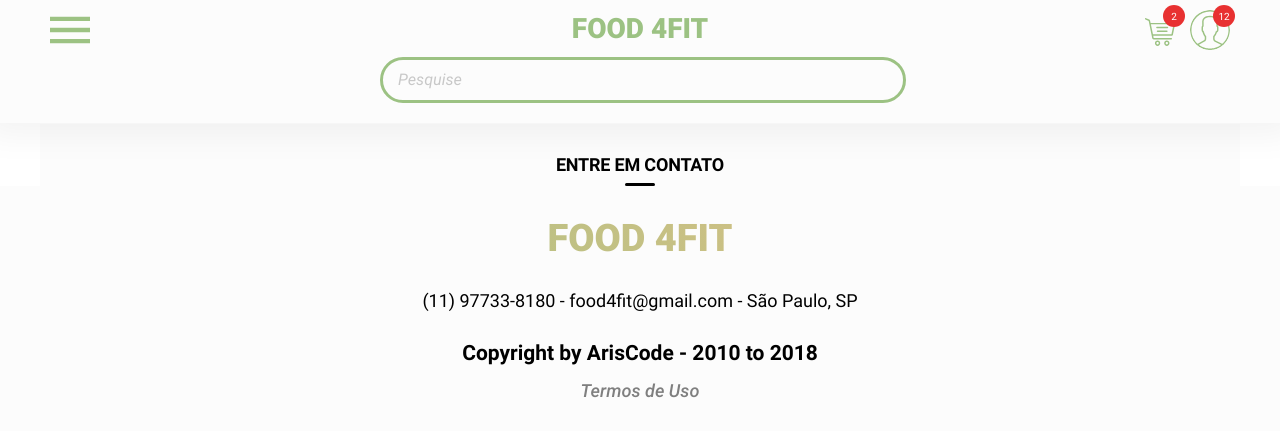
After one commit to ArisCodeOFC/Food4FITWeb, a PHP site: page /view/fit-session.php in a window 1280 px wide. The commit adds this page. Shown: the top 437 px of the page. Run offline with PHP 8.4, Linux system fonts and the light colour scheme.

Commit message:
Novas keyframes, pequenas otimizações de interface, página Fit Session em produção

```diff
--- a/assets/css/keyframes.css
+++ b/assets/css/keyframes.css
@@ -98,6 +98,133 @@
   -webkit-animation-name: fadeInLeft;
   animation-name: fadeInLeft;
 }
+@-webkit-keyframes fadeOut {
+  from {
+    opacity: 1;
+  }
+
+  to {
+    opacity: 0;
+  }
+}
+
+@keyframes fadeOut {
+  from {
+    opacity: 1;
+  }
+
+  to {
+    opacity: 0;
+  }
+}
+
+.fadeOut {
+  -webkit-animation-name: fadeOut;
+  animation-name: fadeOut;
+}
+
+@-webkit-keyframes fadeOutDown {
+  from {
+    opacity: 1;
+  }
+
+  to {
+    opacity: 0;
+    -webkit-transform: translate3d(0, 100%, 0);
+    transform: translate3d(0, 100%, 0);
+  }
+}
+
+@keyframes fadeOutDown {
+  from {
+    opacity: 1;
+  }
+
+  to {
+    opacity: 0;
+    -webkit-transform: translate3d(0, 100%, 0);
+    transform: translate3d(0, 100%, 0);
+  }
+}
+
+.fadeOutDown {
+  -webkit-animation-name: fadeOutDown;
+  animation-name: fadeOutDown;
+}
+@-webkit-keyframes fadeOutLeft {
+  from {
+    opacity: 1;
+  }
+
+  to {
+    opacity: 0;
+    -webkit-transform: translate3d(-100%, 0, 0);
+    transform: translate3d(-100%, 0, 0);
+  }
+}
+
+@keyframes fadeOutLeft {
+  from {
+    opacity: 1;
+  }
+
+  to {
+    opacity: 0;
+    -webkit-transform: translate3d(-100%, 0, 0);
+    transform: translate3d(-100%, 0, 0);
+  }
+}
+
+.fadeOutLeft {
+  -webkit-animation-name: fadeOutLeft;
+  animation-name: fadeOutLeft;
+}
+@keyframes fadeOutRight {
+  from {
+    opacity: 1;
+  }
+
+  to {
+    opacity: 0;
+    -webkit-transform: translate3d(100%, 0, 0);
+    transform: translate3d(100%, 0, 0);
+  }
+}
+
+.fadeOutRight {
+  -webkit-animation-name: fadeOutRight;
+  animation-name: fadeOutRight;
+}
+
+@-webkit-keyframes fadeOutRightBig {
+  from {
+    opacity: 1;
+  }
+
+  to {
+    opacity: 0;
+    -webkit-transform: translate3d(2000px, 0, 0);
+    transform: translate3d(2000px, 0, 0);
+  }
+}
+
+@keyframes fadeOutRightBig {
+  from {
+    opacity: 1;
+  }
+
+  to {
+    opacity: 0;
+    -webkit-transform: translate3d(2000px, 0, 0);
+    transform: translate3d(2000px, 0, 0);
+  }
+}
+
+.fadeOutRightBig {
+  -webkit-animation-name: fadeOutRightBig;
+  animation-name: fadeOutRightBig;
+}
+
 .animate{
 	-webkit-animation-duration: 1s; animation-duration: 1s;
 	-webkit-animation-fill-mode: both; animation-fill-mode: both;
--- a/view/carrinho.php
+++ b/view/carrinho.php
@@ -76,7 +76,7 @@
 					<input type="checkbox" name="chkall" class="switch-styled">
 				</div>
 				<label for="chkall" class="padding-left-15px">Selecionar Todos</label>
-        		<div class="btn-generic margin-left-30px"><span>Excluir</span></div>
+        		<div class="btn-generic-disabled margin-left-30px"><span>Excluir</span></div>
         	</div>
         	<section id="shopping-cart-confirm-block" class="padding-bottom-30px">
         		<div id="shopping-cart-confirm-column-one">
--- a/view/contato.php
+++ b/view/contato.php
@@ -18,7 +18,7 @@
 	<?php require_once("components/navbar.html"); ?><!-- BARRA DE NAVEGAÇÃO VIA PHP -->
 	<section class="main"><!-- CONTAINER-MÃE DO SITE -->
         <h2 id='page-title' class="margin-left-auto margin-right-auto">ENTRE EM CONTATO</h2>
-        <div class="form-generic width-small margin-left-auto margin-right-auto margin-top-30px animate slow fadeInDown">
+        <div class="form-generic width-small margin-left-auto margin-right-auto margin-top-30px">
             <form class="form-generic-content">
                 <label for="txtnome" class="label-generic">Nome:</label>
                 <input id='txtnome' name="txtnome" class="input-generic">
--- /dev/null
+++ b/view/fit-session.php
@@ -0,0 +1,25 @@
+<!DOCTYPE html>
+<html>
+<head>
+	<meta charset="utf-8">
+	<meta http-equiv="X-UA-Compatible" content="IE=edge">
+	<meta name="viewport" content="width=device-width, initial-scale=1.0">
+	<title>Fit Session - Food 4fit</title>
+	<link rel="icon" type="image/png" href="assets/images/icons/favicon.png"/>
+	<link rel="stylesheet" href="assets/css/stylesheet.css">
+	<link rel="stylesheet" href="assets/css/mobile-stylesheet.css">
+	<link rel="stylesheet" href="assets/css/font-style.css">
+    <link rel="stylesheet" href="assets/css/keyframes.css">
+	<link rel="stylesheet" href="assets/css/fitsession.css">
+	<script src="assets/js/jquery-3.3.1.min.js"></script>
+	<script src="assets/js/scripts.js"></script>
+</head>
+<body>
+	<?php require_once("components/navbar.html"); ?><!-- BARRA DE NAVEGAÇÃO VIA PHP -->
+	<section class="main"><!-- CONTAINER-MÃE DO SITE -->
+        <h2 id='page-title' class="margin-left-auto margin-right-auto">ENTRE EM CONTATO</h2>
+
+	</section>
+	<?php require_once("components/footer.html"); ?><!-- RODAPÉ VIA PHP -->
+</body>
+</html>
--- a/view/home.php
+++ b/view/home.php
@@ -106,7 +106,7 @@
 						</div>
 					</div>
 				</article>
-				<div class="btn-generic margin-right-auto margin-left-auto margin-top-15px margin-bottom-15px animate fadeInUp"><!-- BOTÃO PARA VER TODOS OS PRATOS -->
+				<div class="btn-generic margin-right-auto margin-left-auto margin-bottom-30px animate fadeInUp"><!-- BOTÃO PARA VER TODOS OS PRATOS -->
 					<span>Ver Todos</span>
 				</div>
 			</div>
```
Also changed, not shown: assets/css/stylesheet.css (+43 -8 lines), assets/css/fitsession.css (added).
